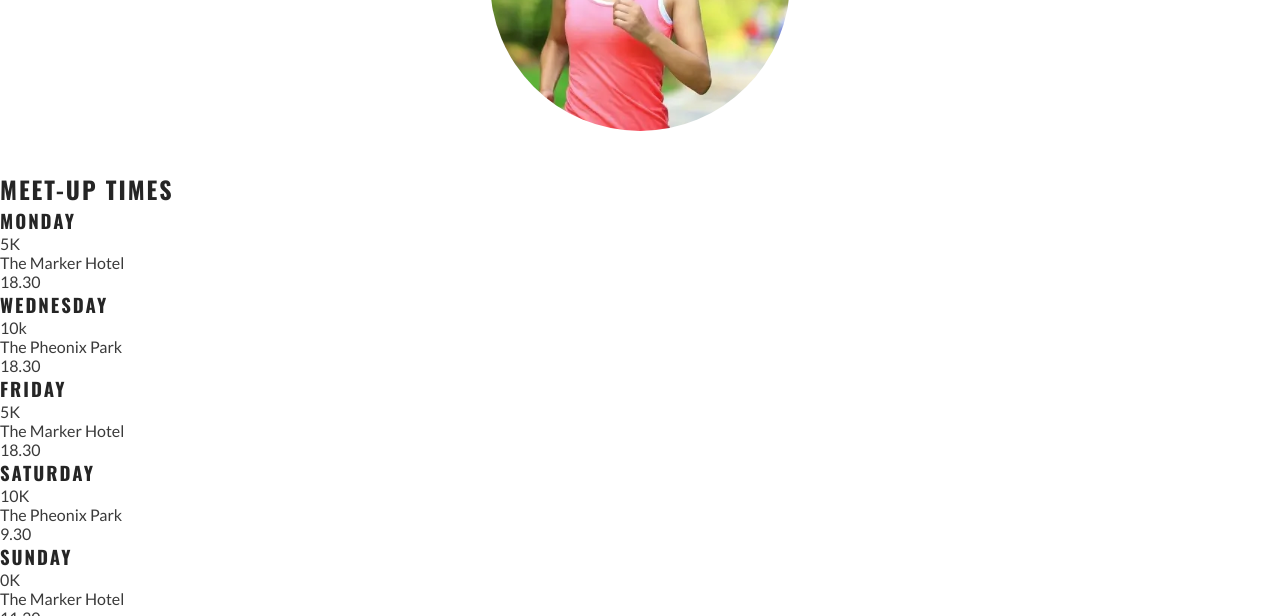
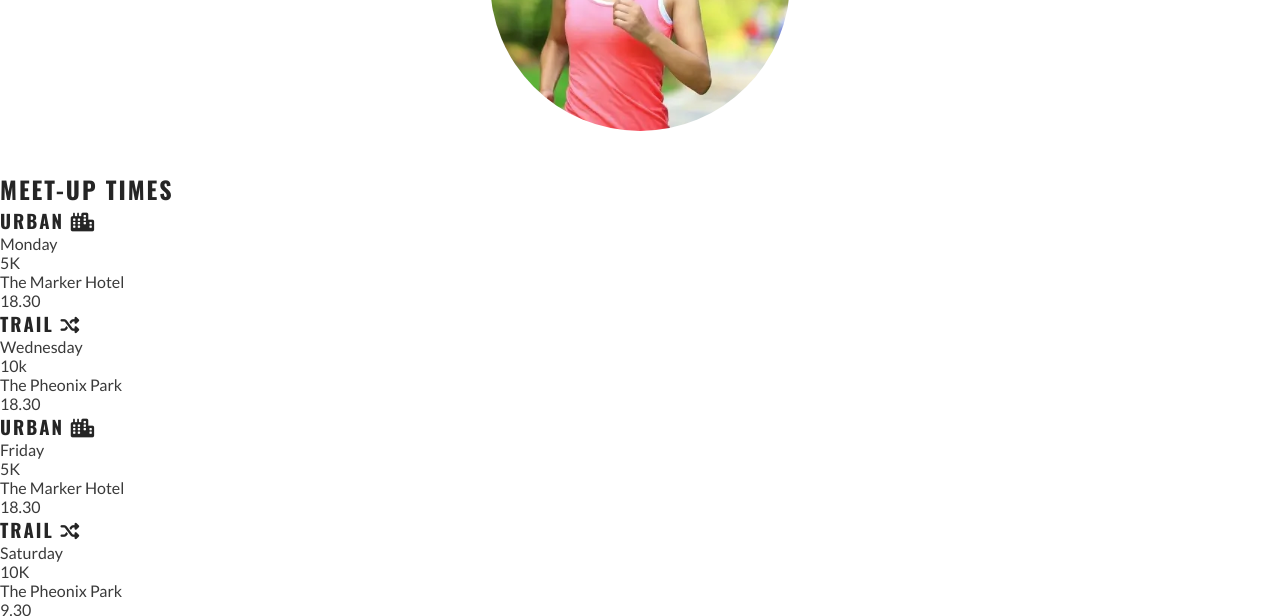
Before and after one commit to Dawnie71/love-running, a plain HTML site: page index.html in a window 1280 px wide. Shown: the part 1265-1881 px from the top of the page. Drawn offline with nearby package versions, Linux system fonts and the light colour scheme.

Commit message:
Correcting errors in the layout of the times html.

```diff
--- a/index.html
+++ b/index.html
@@ -75,47 +75,53 @@
                     <hr>
                     <p>When we run with others we run farther, and faster, more easily. Social running can pull you out of a running funk or low mood, and inspire you to try new events!</p>
                 </div>
-            </div>
+        </div>
 
             <div id="benefits-image">
                 <div id="circle-cover-bg"></div>
             </div>
+        </section>
 
-        </section>
-        <!--Meet up Times-->
+        <!--Meet up Times section-->
         <section id="meetups">
-            <h2>Meet-up Times</h2>
+        <h2>Meet-up Times</h2>
+        <div id="times">
             <div>
-                <h3>Monday</h3>
+                <h3>Urban <i class="fa-solid fa-city"></i></h3>
+                <p>Monday</p>
                 <p>5K</p>
                 <p>The Marker Hotel</p>
                 <p>18.30</p>
             </div>
             <div>
-                <h3>Wednesday</h3>
+                <h3>Trail <i class="fa-solid fa-shuffle"></i></h3>
+                <p>Wednesday</p>
                 <p>10k</p>
                 <p>The Pheonix Park</p>
                 <p>18.30</p>
             </div>
             <div>
-                <h3>Friday</h3>
+                <h3>Urban <i class="fa-solid fa-city"></i></h3>
+                <p>Friday</p>
                 <p>5K</p>
                 <p>The Marker Hotel</p>
                 <p>18.30</p>
             </div>
             <div>
-                <h3>Saturday</h3>
+                <h3>Trail <i class="fa-solid fa-shuffle"></i></h3>
+                <p>Saturday</p>
                 <p>10K</p>
                 <p>The Pheonix Park</p>
                 <p>9.30</p>
             </div>
             <div>
-                <h3>Sunday</h3>
+                <h3>Coffee <i class="fa-solid fa-mug-hot"></i></h3>
+                <p>Sunday</p>
                 <p>0K</p>
                 <p>The Marker Hotel</p>
                 <p>11.30</p>
             </div>
-
+        </div>
         </section>
 
     </main>
```
Also changed, not shown: assets/images/dublin-city.webp (added).
